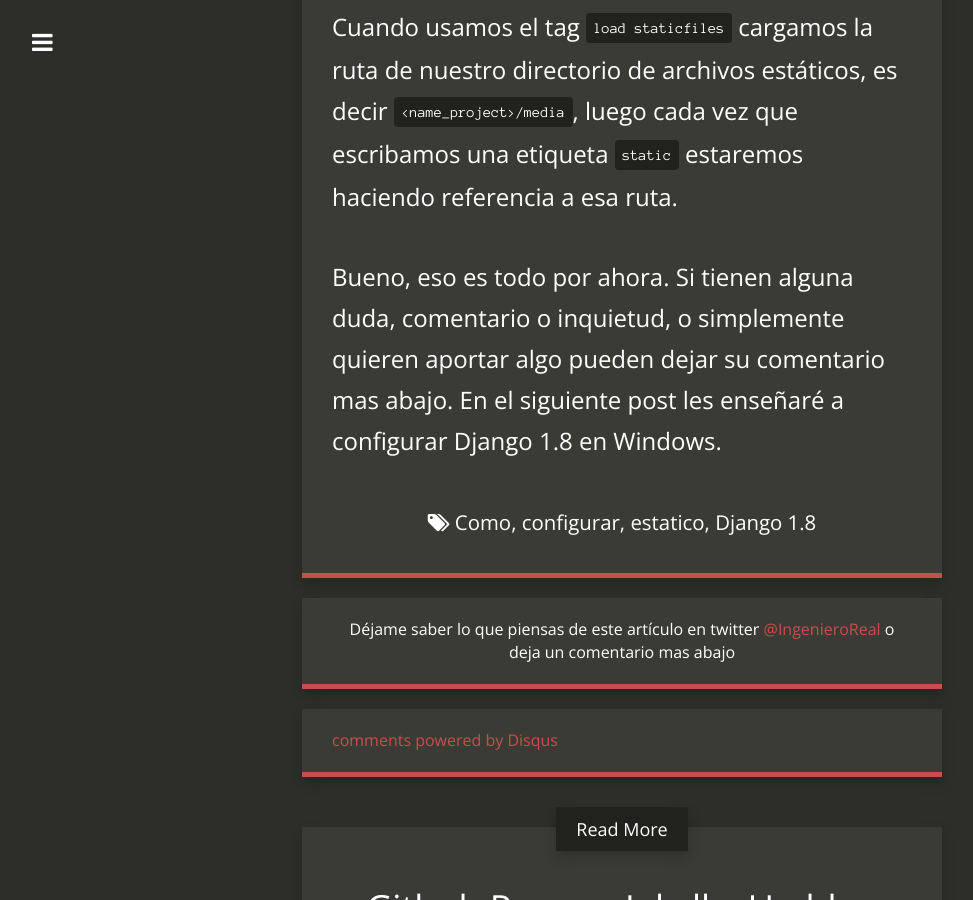
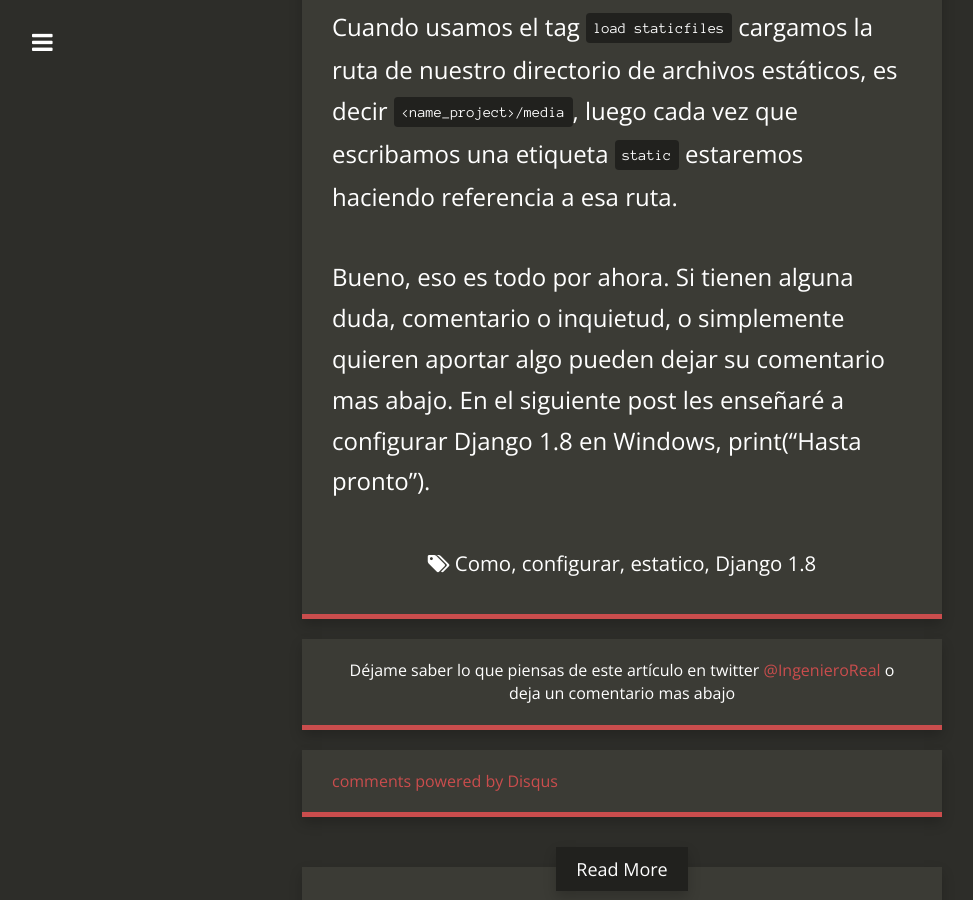
Before and after one commit to CarMoreno/carmoreno.github.io, a Jekyll site: the page built from _posts/2015-08-15-Como-configurar-archivos-estaticos-django1.8.md, in a window 1280 px wide and 900 px high, scrolled down 2756 px. Shown: the whole window, without its empty margins (18-991 px from the left). Built offline with Jekyll 4.4.1, drawn with Linux system fonts in a browser that asks for light colours; nearby versions of some CDN libraries; Markdown is read by kramdown in place of the engine named in the settings; comment, search, counter and statistics services are not loaded.

Commit message:
Post número 4.

```diff
--- a/_posts/2015-08-15-Como-configurar-archivos-estaticos-django1.8.md
+++ b/_posts/2015-08-15-Como-configurar-archivos-estaticos-django1.8.md
@@ -40,7 +40,7 @@ Listo, hemos acabado de configurar nuestros archivos estáticos. Ahora por ejemp
 
 Cuando usamos el tag `load staticfiles` cargamos la ruta de nuestro directorio de archivos estáticos, es decir `<name_project>/media`, luego cada vez que escribamos una etiqueta `static` estaremos haciendo referencia a esa ruta.
 
-Bueno, eso es todo por ahora. Si tienen alguna duda, comentario o inquietud, o simplemente quieren aportar algo pueden dejar su comentario mas abajo. En el siguiente post les enseñaré a configurar Django 1.8 en Windows.
+Bueno, eso es todo por ahora. Si tienen alguna duda, comentario o inquietud, o simplemente quieren aportar algo pueden dejar su comentario mas abajo. En el siguiente post les enseñaré a configurar Django 1.8 en Windows, print("Hasta pronto").
 
 [1]: ../../../../../../images/2015-08-15/template.png
 [2]: ../../../../../../images/2015-08-15/estilo.png
--- a/search.html
+++ b/search.html
@@ -25,7 +25,7 @@ layout: default
     resultsContainer: document.getElementById('results-container'),
     dataSource: '{{ site.baseurl }}/search.json',
     searchResultTemplate: '<li><a href="{url}" title="{desc}">{title}<\/a><\/li>',
-    noResultsText: 'No results found',
+    noResultsText: 'No hay resultados',
     limit: 10,
     fuzzy: true,
   })
```
Also changed, not shown: _posts/2015-08-12-Hola-Mundo.md (+2 -2 lines).
